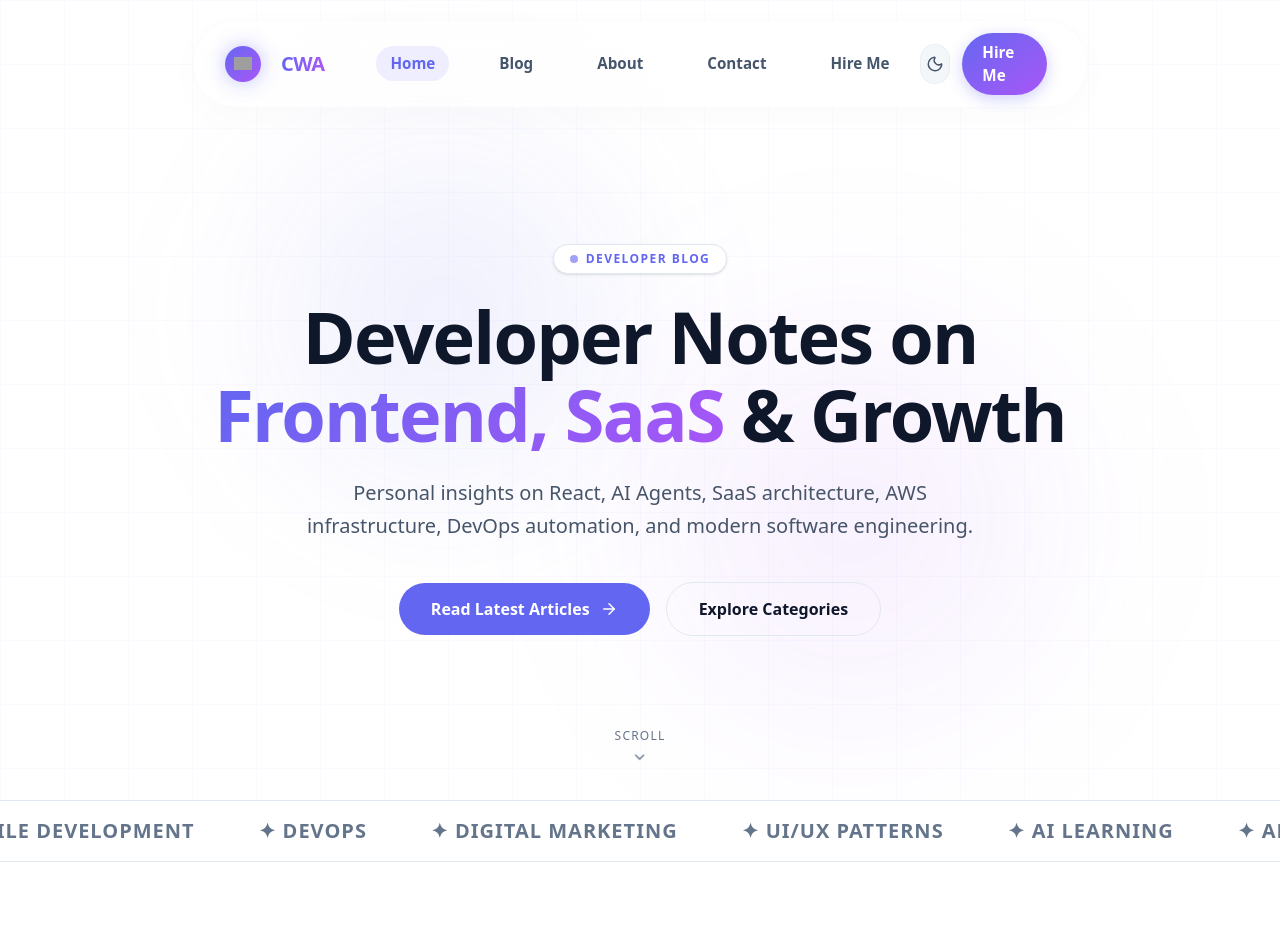
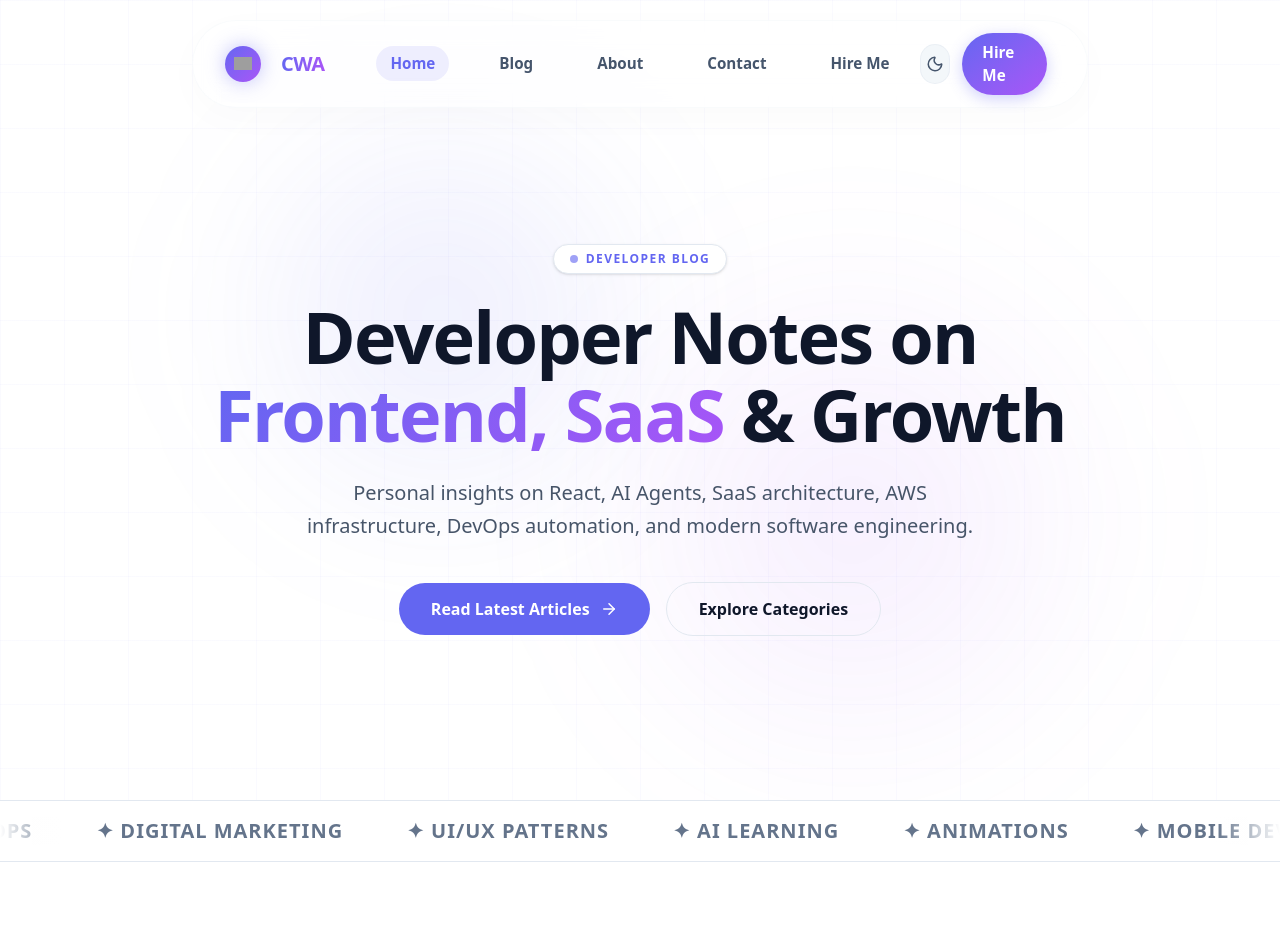
Before and after one commit to AmrendraCodes/AmrendraBlog, a Next.js app in the folder my-website/: page / in a window 1280 px wide. Shown: the top 952 px of the page. Built offline with nearby package versions, Linux system fonts and the light colour scheme; grey boxes are pictures that could not be loaded.

Commit message:
file commited

```diff
--- a/my-website/src/app/globals.css
+++ b/my-website/src/app/globals.css
@@ -255,3 +255,19 @@ body {
   -webkit-box-orient: vertical;
   overflow: hidden;
 }
+
+/* ─── Ticker Animation & Styling ─── */
+.ticker-track {
+  display: flex;
+  width: max-content;
+  animation: ticker-scroll 25s linear infinite;
+}
+
+.ticker-track:hover {
+  animation-play-state: paused;
+}
+
+.ticker-item {
+  display: inline-block;
+  padding-right: 4rem; /* 64px gap */
+}
--- a/my-website/src/components/HomeClient.js
+++ b/my-website/src/components/HomeClient.js
@@ -3,7 +3,7 @@
 import Link from "next/link";
 import Image from "next/image";
 import { motion } from "framer-motion";
-import { ArrowRight, TerminalSquare, Github, Linkedin, Twitter, Youtube, ChevronDown } from "lucide-react";
+import { ArrowRight, TerminalSquare, Github, Linkedin, Twitter, Youtube } from "lucide-react";
 
 const fadeUp = {
   hidden: { opacity: 0, y: 32 },
@@ -90,31 +90,28 @@ export default function HomeClient({ featuredPosts }) {
             </Link>
           </motion.div>
         </motion.div>
-
-        {/* Scroll Indicator */}
-        <motion.div
-          className="absolute bottom-8 left-1/2 -translate-x-1/2 flex flex-col items-center gap-2 text-[var(--text-muted)]"
-          initial={{ opacity: 0 }}
-          animate={{ opacity: 1 }}
-          transition={{ delay: 1.5, duration: 0.8 }}
-        >
-          <span className="text-xs font-medium uppercase tracking-widest">Scroll</span>
-          <ChevronDown size={16} className="animate-bounce" />
-        </motion.div>
       </section>
 
       {/* ═══════════ TICKER SECTION ═══════════ */}
-      <section className="py-4 border-t border-b border-[var(--card-border)] overflow-hidden" aria-hidden="true">
-        <div className="flex gap-16 animate-[ticker-scroll_30s_linear_infinite]" style={{ paddingLeft: '4rem' }}>
+      <section className="relative py-4 border-t border-b border-[var(--card-border)] overflow-hidden bg-[var(--card-bg)] flex items-center" aria-hidden="true">
+        {/* Ticker Container with fades */}
+        <div className="w-full overflow-hidden relative">
+          {/* Gradient Fades */}
+          <div className="absolute left-0 top-0 bottom-0 w-16 bg-gradient-to-r from-[var(--card-bg)] to-transparent pointer-events-none z-10" />
+          <div className="absolute right-0 top-0 bottom-0 w-16 bg-gradient-to-l from-[var(--card-bg)] to-transparent pointer-events-none z-10" />
+
+          {/* Scrolling Track */}
+          <div className="ticker-track">
             {[...Array(2)].map((_, i) => (
-            <div key={i} className="flex gap-16 shrink-0">
+              <div key={i} className="flex shrink-0">
                 {["Mobile Development", "DevOps", "Digital Marketing", "UI/UX Patterns", "AI Learning", "Animations"].map((item) => (
-                <span key={item} className="text-lg sm:text-xl font-extrabold uppercase tracking-wider text-[var(--text-muted)] hover:text-[var(--foreground)] transition-colors whitespace-nowrap">
+                  <span key={item} className="ticker-item text-lg sm:text-xl font-extrabold uppercase tracking-wider text-[var(--text-muted)] hover:text-[var(--foreground)] transition-colors whitespace-nowrap">
                     ✦ {item}
                   </span>
                 ))}
               </div>
             ))}
+          </div>
         </div>
       </section>
 
```
Lines whose indentation alone changed are shown as unchanged.
